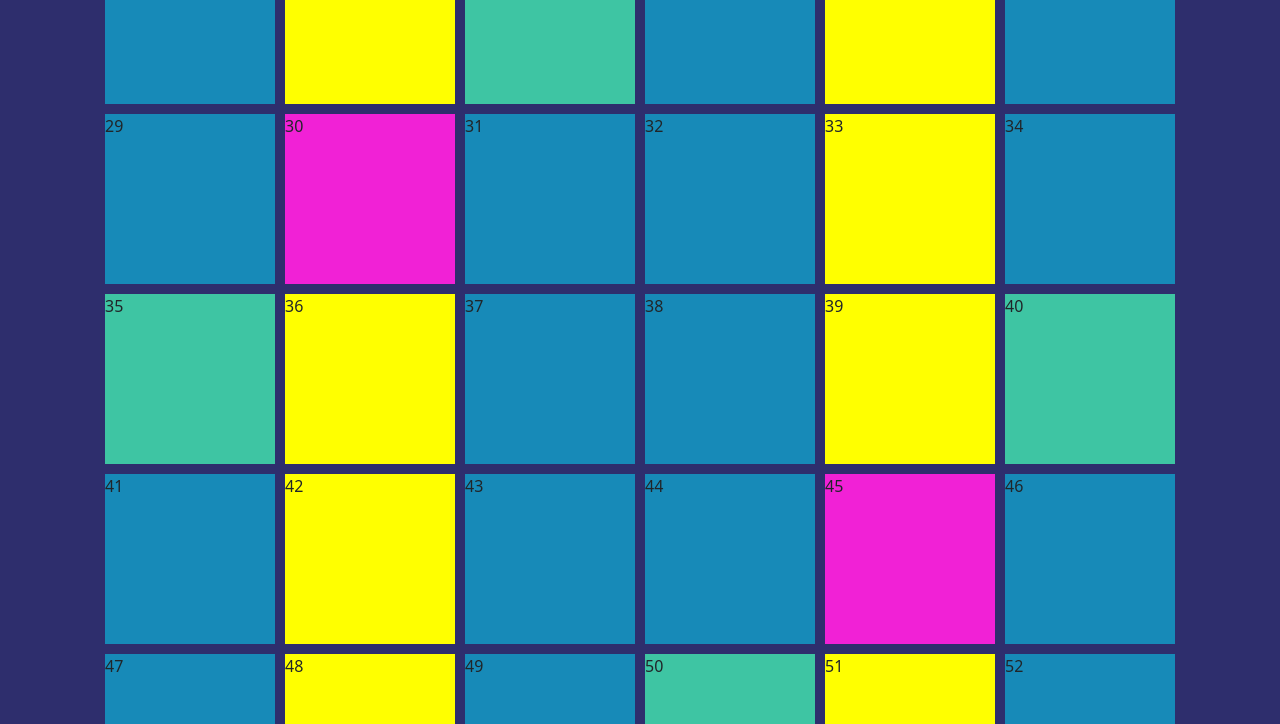
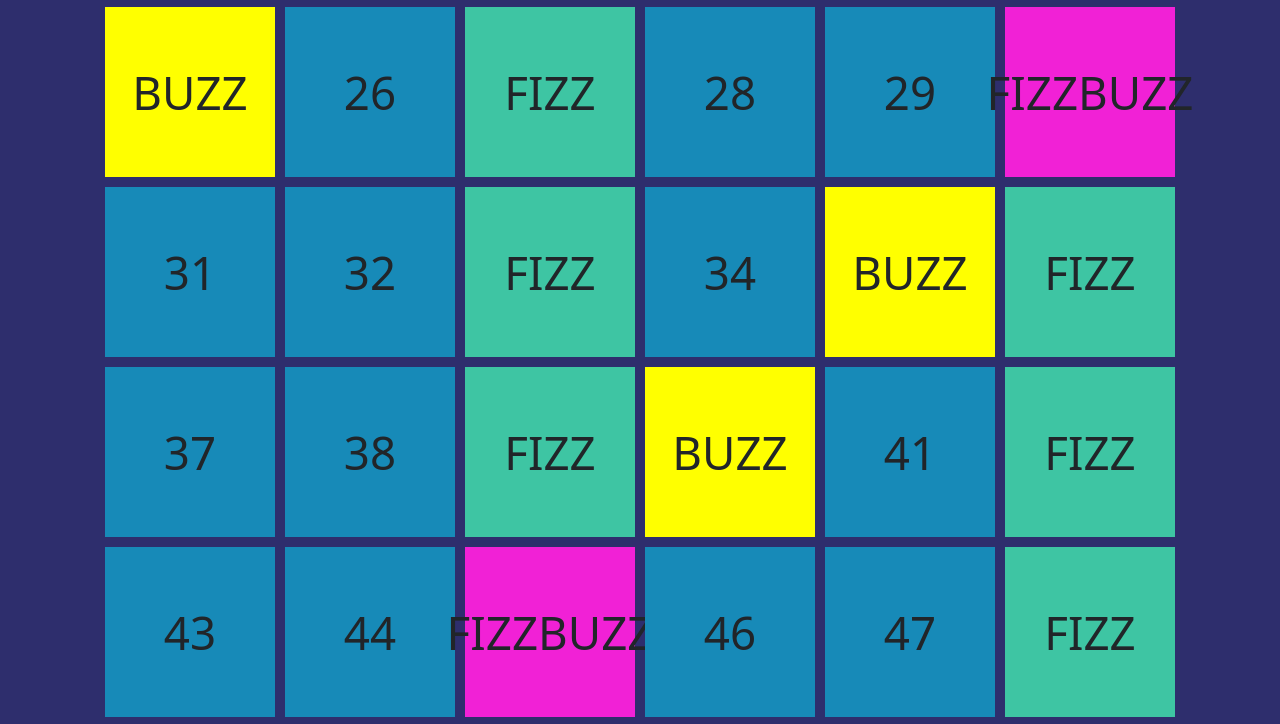
Before and after one commit to frame88/js-fizzbuzzdom, a plain HTML site: page index.html in a window 1280 px wide. Shown: the part 786-1510 px from the top of the page. Drawn offline with nearby package versions, Linux system fonts and the light colour scheme.

Commit message:
finish quantum

```diff
--- a/css/style.css
+++ b/css/style.css
@@ -2,6 +2,7 @@
     margin: 0;
     padding: 0;
     box-sizing: border-box;
+    font-size: 130%;
 }
 
 .container-fluid {
@@ -20,6 +21,9 @@
     width: 170px;
     height: 170px;
     background: rgb(23, 138, 184);
+    display: flex;
+    justify-content: center;
+    align-items: center;
 }
 
 .yellow {
--- a/index.html
+++ b/index.html
@@ -11,10 +11,10 @@
     <title>scacchiera fizzbuzz</title>
 </head>
 <body>
-    <div class="container-fluid">
+    <div class="container-fluid text-center">
+        <h1 class="text-light fs-10 d-block">FizzBuzzDOM</h1>
         <div class="container justify-content-center">
             <div class="row">
-                <h1 class="text-light fs-10 d-block">FizzBuzzDOM</h1>
             </div>
         </div>
     </div>
--- a/js/script.js
+++ b/js/script.js
@@ -12,18 +12,25 @@ for (let i = 1; i<101; i++) {
     const stickernumb = i;
     const div = document.createElement('div');
     div.classList.add('box');
-    div.append(stickernumb);
     container.append(div);
 
     if (i % 3 == 0 && i%5 != 0) {
-        div.classList.add('yellow');
+        div.classList.add('green');
+        div.append('FIZZ');
+
     }
 
     else if (i%5 == 0 && i%3 != 0) {
-        div.classList.add('green');
+        div.classList.add('yellow');
+        div.append('BUZZ');
     }
 
     else if ((i % 5 == 0) && (i % 3 == 0)) {
         div.classList.add('barbie');
+        div.append('FIZZBUZZ');
+    }
+
+    else {
+        div.append(stickernumb);
     }
 }
```
